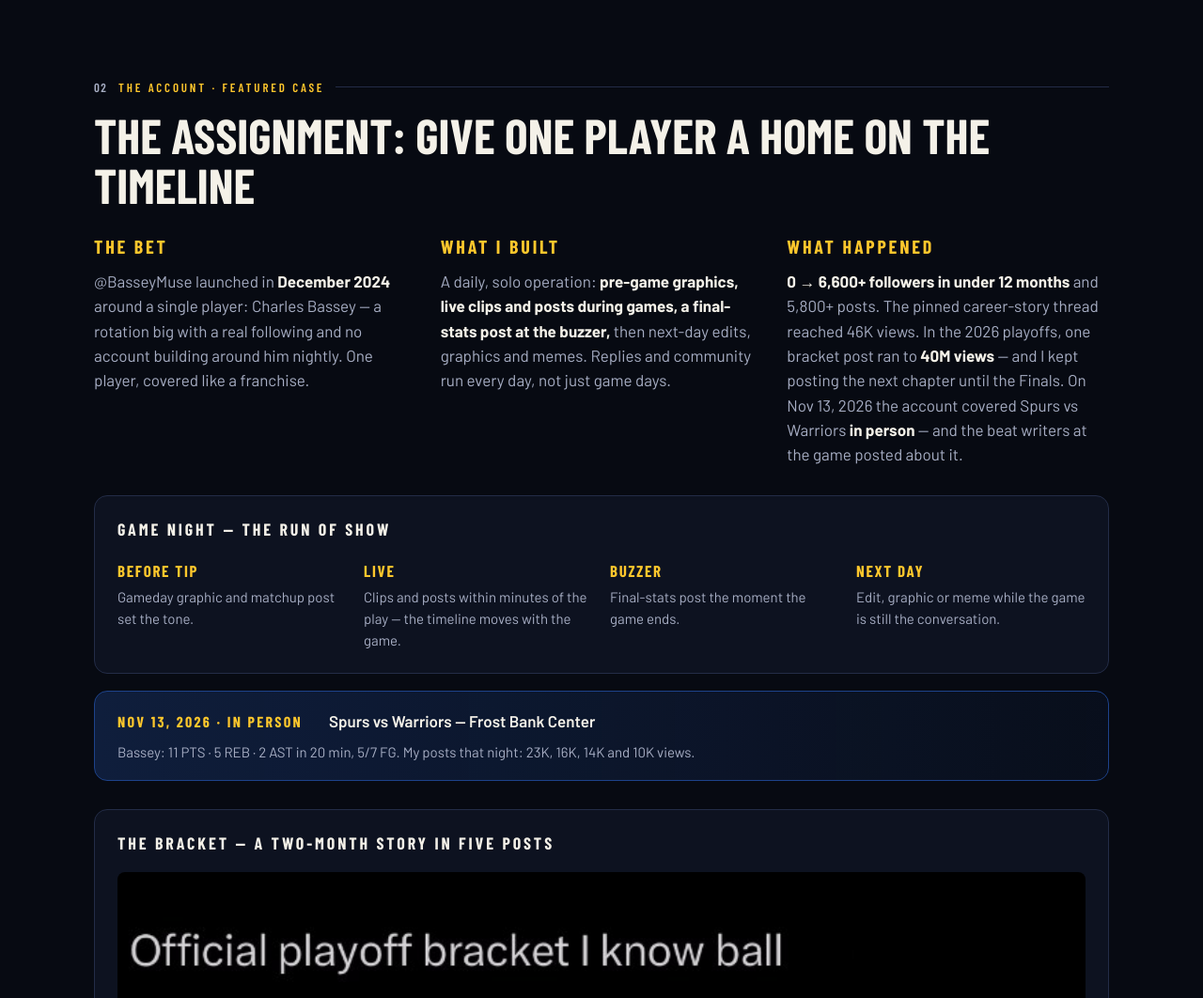
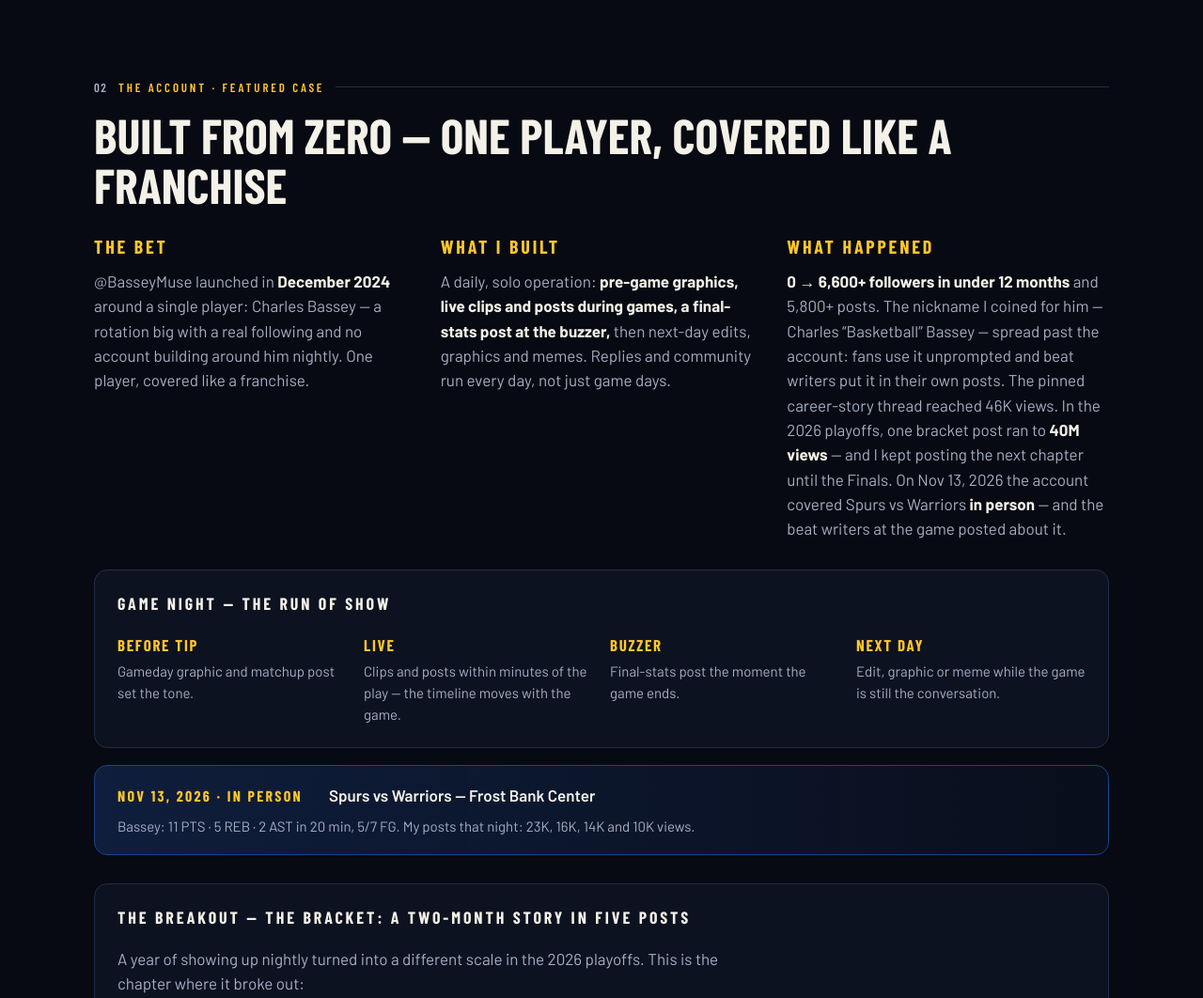
Before and after one commit to p01a3/p01a3.github.io, a plain HTML site: page index.html in a window 1280 px wide. Shown: the part 1663-2725 px from the top of the page at 94% size. Drawn offline with nearby package versions, Linux system fonts and the light colour scheme.

Commit message:
Restructure case study: growth story leads, bracket is the breakout chapter

```diff
--- a/index.html
+++ b/index.html
@@ -409,7 +409,7 @@
       <section id="account">
         <div class="wrap">
           <p class="eyebrow"><span class="no">02</span> The Account · Featured Case</p>
-          <h2>The assignment: give one player a home on the timeline</h2>
+          <h2>Built from zero — one player, covered like a franchise</h2>
           <div class="case-grid">
             <div class="case-col">
               <h3>The bet</h3>
@@ -421,7 +421,7 @@
             </div>
             <div class="case-col">
               <h3>What happened</h3>
-              <p><strong>0 → 6,600+ followers in under 12 months</strong> and 5,800+ posts. The pinned career-story thread reached 46K views. In the 2026 playoffs, one bracket post ran to <strong>40M views</strong> — and I kept posting the next chapter until the Finals. On Nov 13, 2026 the account covered Spurs vs Warriors <strong>in person</strong> — and the beat writers at the game posted about it.</p>
+              <p><strong>0 → 6,600+ followers in under 12 months</strong> and 5,800+ posts. The nickname I coined for him — Charles “Basketball” Bassey — spread past the account: fans use it unprompted and beat writers put it in their own posts. The pinned career-story thread reached 46K views. In the 2026 playoffs, one bracket post ran to <strong>40M views</strong> — and I kept posting the next chapter until the Finals. On Nov 13, 2026 the account covered Spurs vs Warriors <strong>in person</strong> — and the beat writers at the game posted about it.</p>
             </div>
           </div>
 
@@ -442,7 +442,8 @@
           </div>
 
           <div class="runofshow">
-            <h3>The bracket — a two-month story in five posts</h3>
+            <h3>The breakout — the bracket: a two-month story in five posts</h3>
+            <p class="saga-lede">A year of showing up nightly turned into a different scale in the 2026 playoffs. This is the chapter where it broke out:</p>
             <img class="bracket" src="assets/bracket.jpg" alt="My official 2026 NBA playoff bracket post: every series picked, the San Antonio Spurs as champions — the bracket ran perfect until the Finals" width="704" height="718" loading="lazy" />
             <p class="saga-lede">One prediction post became a <strong>serialized story</strong>. Every round, the timeline came back to check the bracket — and I posted the next chapter whether it was winning or losing. The bracket called <strong>every series through the conference finals</strong>, Finals matchup included. Five posts, <strong>47M+ views</strong>.</p>
             <div class="ros-steps">
```
